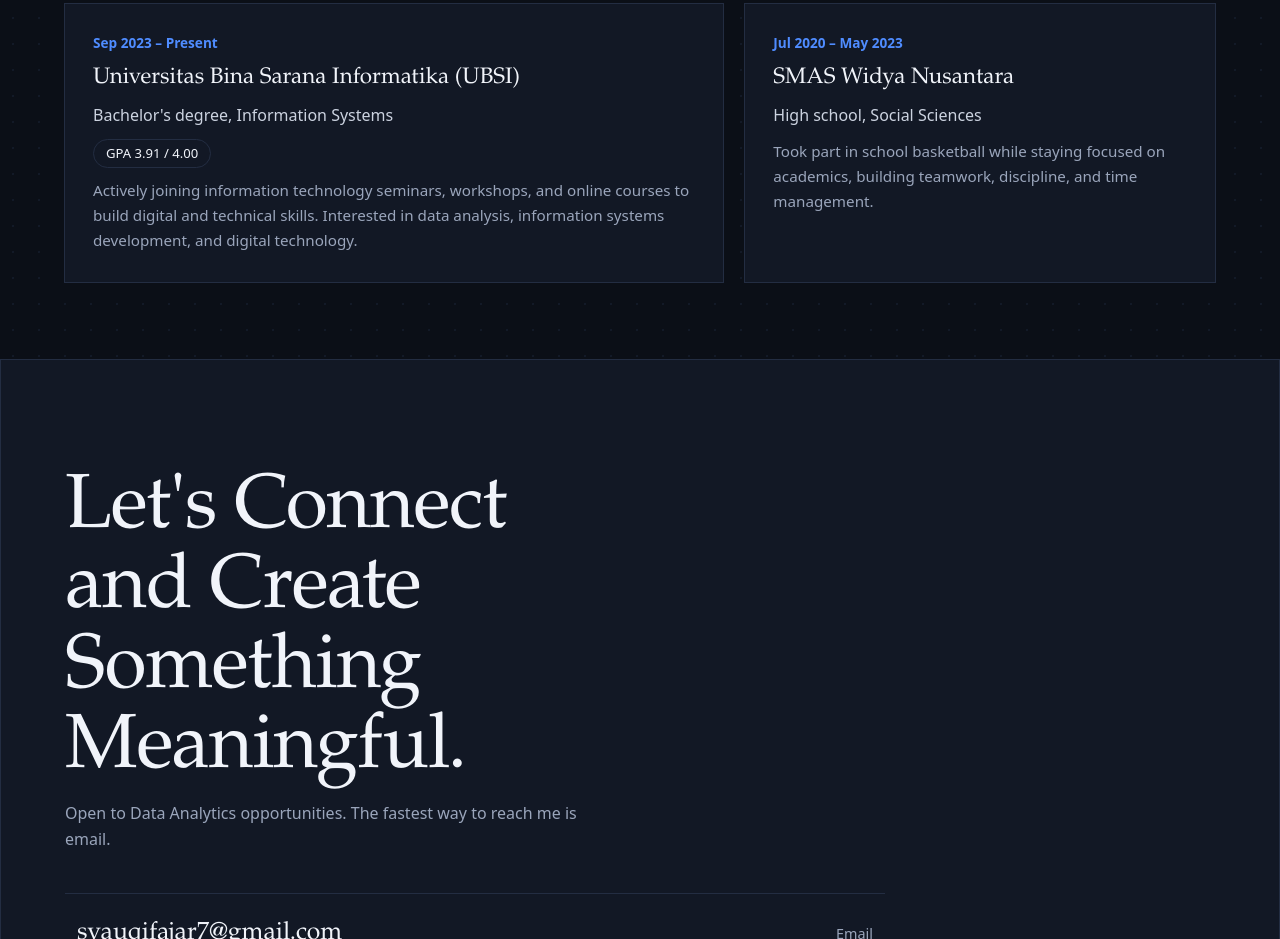
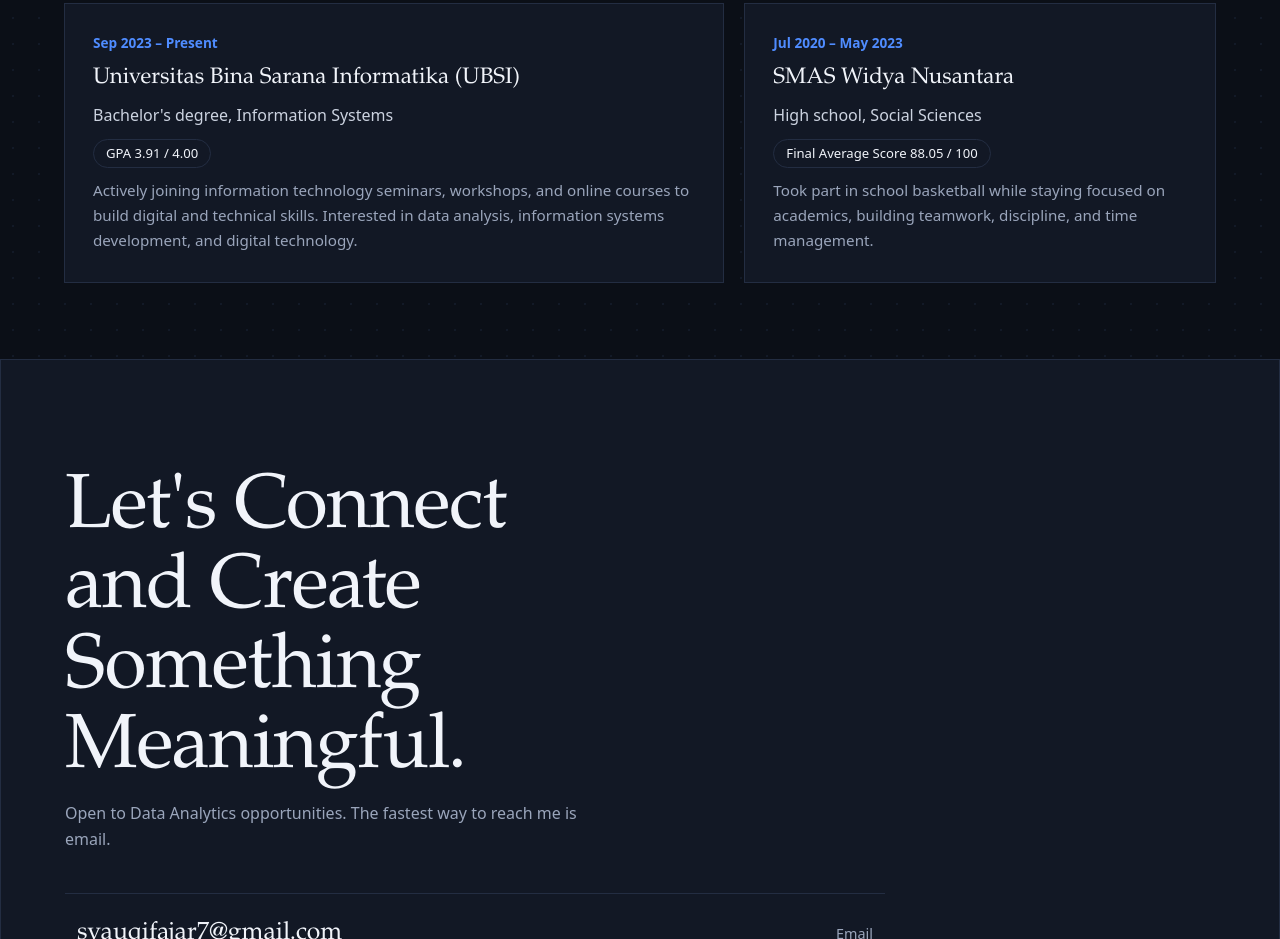
Before and after one commit to pajareeeee/fajarsyauqi-portofolio, a plain HTML site: page index.html in a window 1280 px wide. Shown: the part 8029-8968 px from the top of the page. Drawn offline with Linux system fonts and the light colour scheme.

Commit message:
Tambah nilai rata-rata SMA

```diff
--- a/index.html
+++ b/index.html
@@ -504,6 +504,9 @@
             <p class="tag">Jul 2020 – May 2023</p>
             <h3>SMAS Widya Nusantara</h3>
             <p class="edu-major">High school, Social Sciences</p>
+            <ul class="tools">
+              <li>Final Average Score 88.05 / 100</li>
+            </ul>
             <p class="edu-text">
               Took part in school basketball while staying focused on academics, building teamwork, discipline, and time
               management.
```
